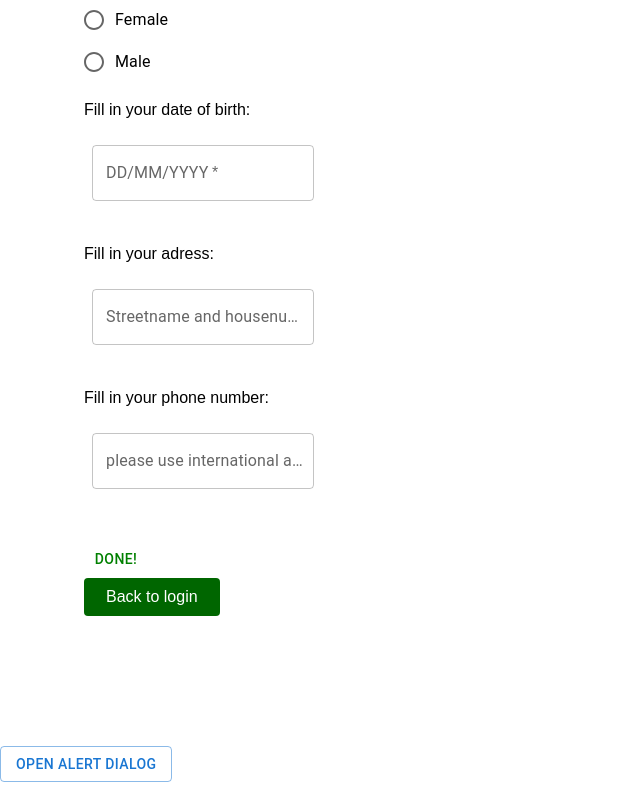
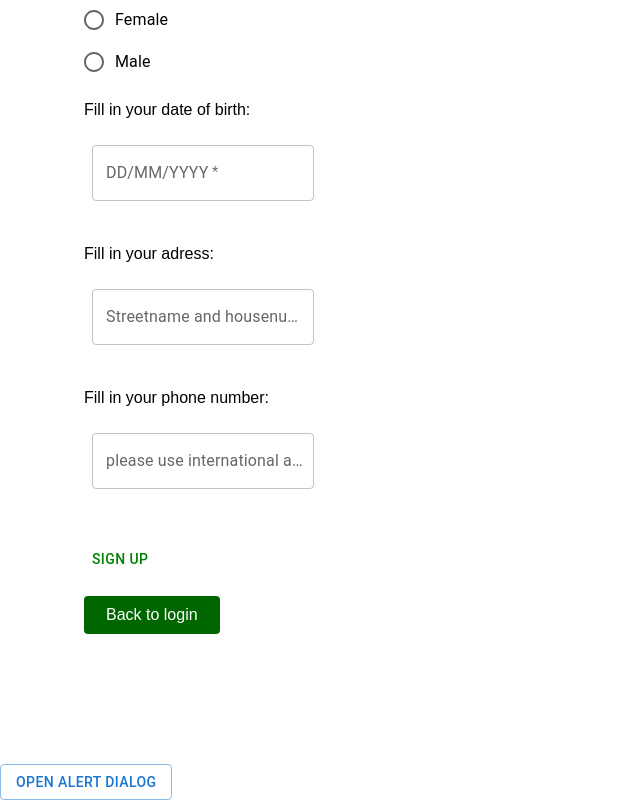
Before and after one commit to prod-des-project-2021/group_17, a React (Create React App) app in the folder frontend/: page /register in a window 1280 px wide. Shown: the part 811-1611 px from the top of the page, without its empty margins (0-640 px from the left). Built offline with nearby package versions, Linux system fonts and the light colour scheme.

Commit message:
Update Register.js

```diff
--- a/frontend/src/pages/Register.js
+++ b/frontend/src/pages/Register.js
@@ -245,8 +245,9 @@ function Register(props) {
                 </div>
                 <div>
                     <RegisterButton >
-                        <Button sx={{ color: "green" }} onClick={signUpButton}>Done!</Button>
+                        <Button sx={{ color: "green" }} onClick={signUpButton}>Sign up</Button>
                     </RegisterButton>
+                    <br/>
                     <RegisterButton >
                         <RegisterButtonLink to='/login' sx={{ color: "green" }} >Back to login</RegisterButtonLink>
                     </RegisterButton>
```
